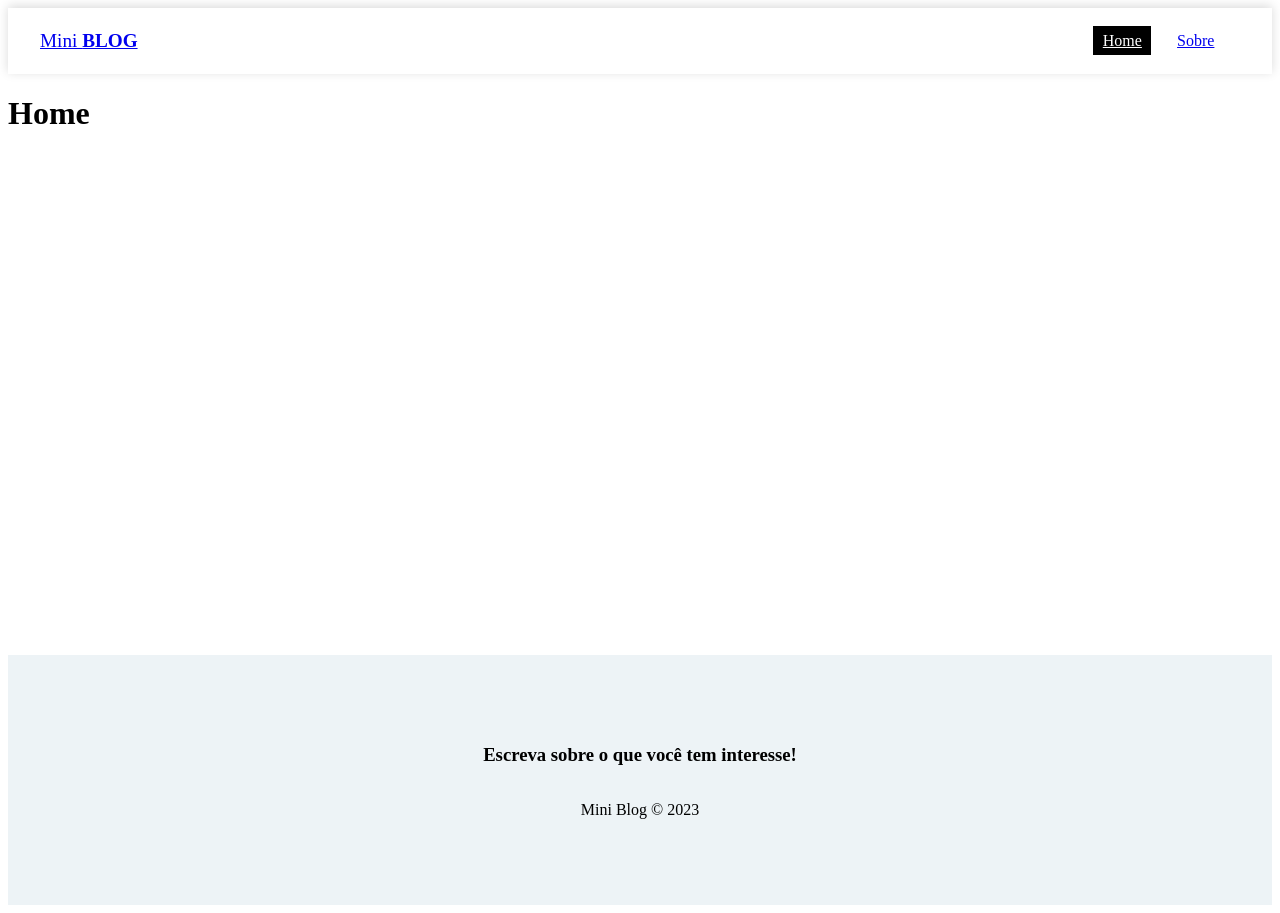
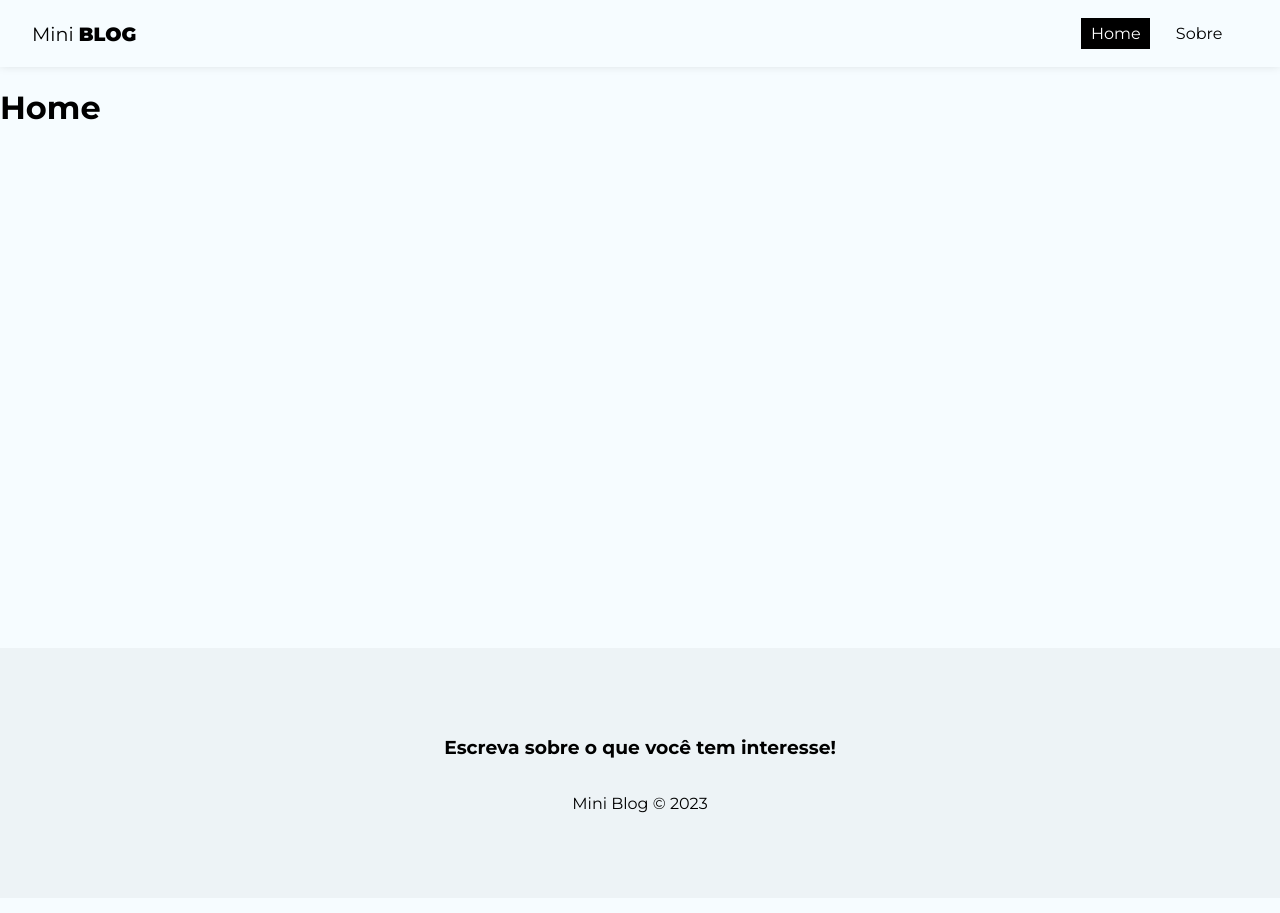
Before and after one commit to Filipe-Bacof/MiniBlog, a React (Vite) app: page / in a window 1280 px wide. Built offline with nearby package versions, Linux system fonts and the light colour scheme.

Commit message:
css e fonte montserrat

```diff
--- a/index.html
+++ b/index.html
@@ -2,9 +2,12 @@
 <html lang="pt-BR">
   <head>
     <meta charset="UTF-8" />
+    <link rel="preconnect" href="https://fonts.googleapis.com">
+    <link rel="preconnect" href="https://fonts.gstatic.com" crossorigin>
     <link rel="icon" type="image/svg+xml" href="/Blogger.svg" />
     <meta name="viewport" content="width=device-width, initial-scale=1.0" />
     <script defer type="module" src="/src/main.jsx"></script>
+    <link href="https://fonts.googleapis.com/css2?family=Montserrat:ital,wght@0,100;0,200;0,300;0,400;0,500;0,600;0,700;0,800;0,900;1,100;1,200;1,300;1,400;1,500;1,600;1,700;1,800;1,900&display=swap" rel="stylesheet">
     <title>Mini Blog</title>
   </head>
   <body>
--- a/src/index.css
+++ b/src/index.css
@@ -0,0 +1,33 @@
+body {
+    background-color: #f6fcff;
+    padding: 0;
+    margin: 0;
+    font-family: "Montserrat", sans-serif;
+}
+
+input::placeholder,
+textarea::placeholder {
+    font-family: "Montserrat", sans-serif;
+}
+
+input:focus,
+textarea:focus {
+    outline: none;
+}
+
+a,
+nav button {
+    text-decoration: none;
+    background-color: transparent;
+    border: none;
+    color: #000;
+    transition: .4s;
+    font-size: 1em;
+    cursor: pointer;
+    font-family: "Montserrat", sans-serif;
+}
+
+a:hover,
+nav button:hover {
+    color: #bbb;
+}
```
